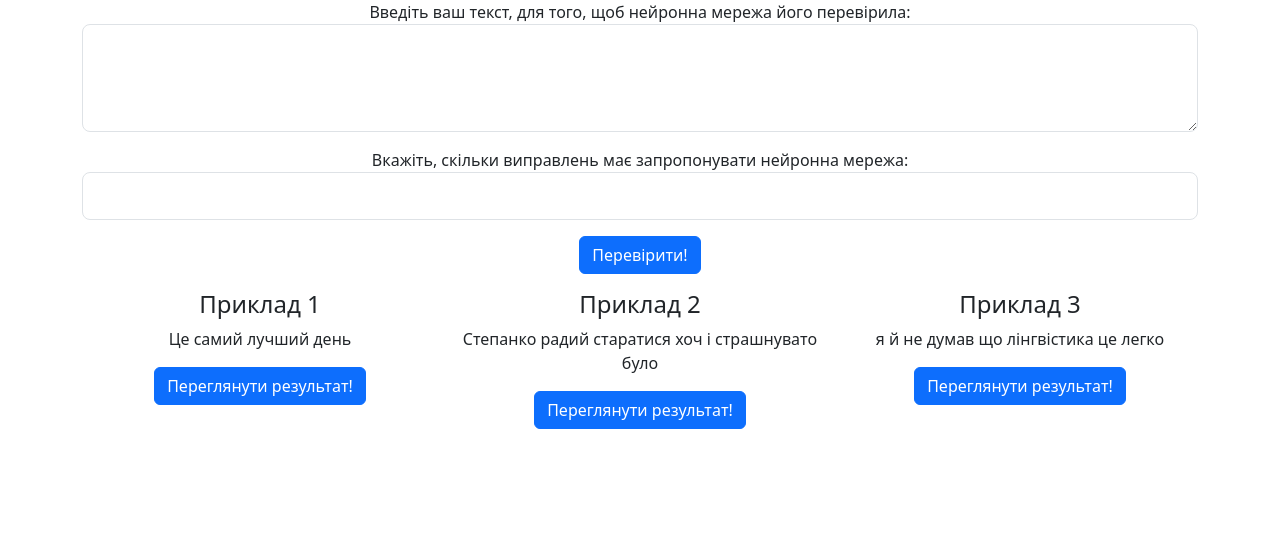
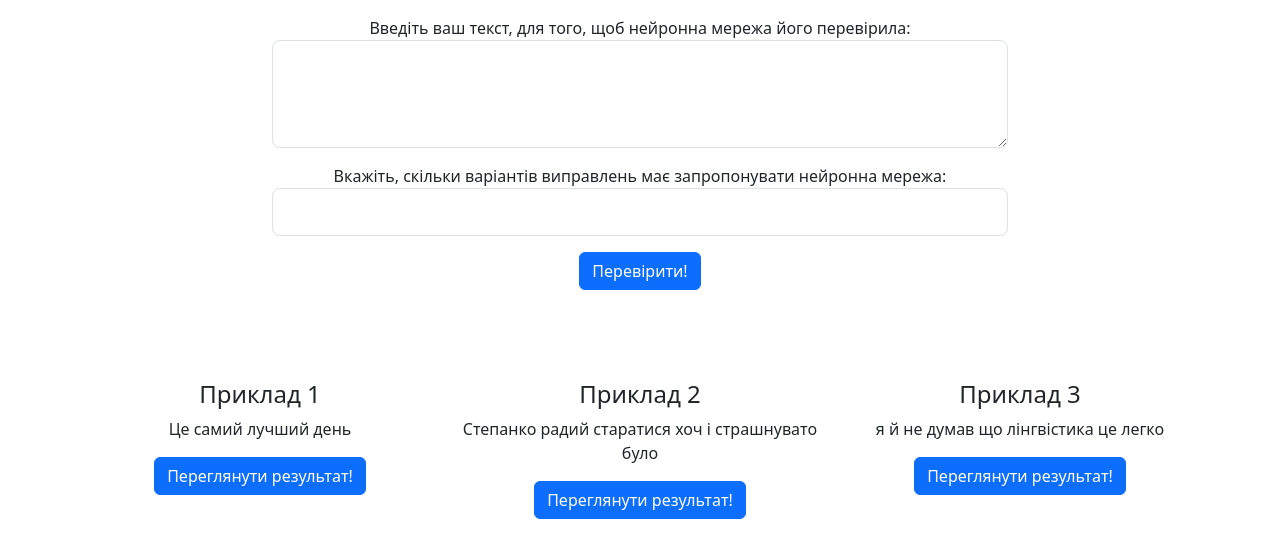
Before and after one commit to THEFUNOFLDOE/MANProject, a Django app: page / in a window 1280 px wide. Shown: the part 56-614 px from the top of the page. Run offline with Django 4.2, Linux system fonts and the light colour scheme.

Commit message:
Final with messages modified:   UACorrectingMachine/forms.py modified:   UACorrectingMachine/model/model.py new file:   UACorrectingMachine/static/UACorrectingMachine/css/checked.css new file:   UACorrectingMachine/static/UACorrectingMachine/css/index.css new file:   UACorrectingMachine/static/UACorrectingMachine/js/index.js modified:   UACorrectingMachine/templates/UACorrectingMachine/checked.html modified:   UACorrectingMachine/templates/UACorrectingMachine/index.html modified:   UACorrectingMachine/views.py

```diff
--- a/UACorrectingMachine/forms.py
+++ b/UACorrectingMachine/forms.py
@@ -4,6 +4,8 @@ from django import forms
 class UACorrectingMachineSearchForm(forms.Form):
     txt_for_correction = forms.CharField(label="Введіть ваш текст, для того, щоб нейронна мережа його перевірила",
                                          widget=forms.Textarea(attrs={'rows': '3',
+                                                                      'id': 'textInput',
                                                                       'class': 'form-control form-control-lg'}))
-    nn_numb_predicts = forms.IntegerField(label="Вкажіть, скільки виправлень має запропонувати нейронна мережа",
-                                          widget=forms.NumberInput(attrs={'class': 'form-control form-control-lg'}))
+    nn_numb_predicts = forms.CharField(label="Вкажіть, скільки варіантів виправлень має запропонувати нейронна мережа",
+                                          widget=forms.TextInput(attrs={'id': 'integerInput',
+                                                                        'class': 'form-control form-control-lg'}))
--- a/UACorrectingMachine/model/model.py
+++ b/UACorrectingMachine/model/model.py
@@ -12,15 +12,10 @@ model = AutoModelForSeq2SeqLM.from_pretrained(model_name, cache_dir=os.path.join
 device = device("cuda" if cuda.is_available() else "cpu")
 
 
-def highlight_text(text, color='yellow', padding='0.45em', margin='0.1em'):
+def highlight_text(text, class_type):
     """Add html markup & css style before and after text"""
 
-    string = f'''<mark style="background: {color};
-                  padding: {padding};
-                  line-height: 2.5;
-                  text_align: center;
-                  border-radius: 0.35em;
-                  margin: {margin};">{text}</mark>'''
+    string = f'''<mark class="{class_type}">{text}</mark>'''
 
     return string
 
@@ -50,28 +45,11 @@ def predict_sequences(text, num_return_sequences, model, tokenizer, tokenizer_kw
     # Decode model's output
     output_strings = tokenizer.batch_decode(output_ids, skip_special_tokens=True)
 
-    # === HTML-markup ===
-
-    # Add html-headers
-    s1_header = 'Джерело'
-    s2_header = 'Виправлено'
-
-    # Div container for two rows
-    html = '''
-    <div style="display:flex;
-    flex-direction: row;
-    text-align: justify;
-    border-radius: 7px;
-    border: 2px dashed #8e9aaf;
-    padding: 28px;">
-    '''
-
-    # Contents of the first, second columns respectively
-    col1_html = f'''<div style="margin: 0 1em; width: 50%;"><h3>{s1_header}</h3>'''
-    col2_html = f'''<div style="margin: 0 1em; width: 50%;"><h3>{s2_header}</h3>'''
+    markup_errors = []
+    markup_checks = []
 
     for output_str in output_strings:
-        markup_s1, markup_s2 = '', ''
+        markup_error, markup_check = '', ''
 
         # Use difflib module to find differences in two strings
         seq_matcher = dl.SequenceMatcher(None, text, output_str)
@@ -80,22 +58,18 @@ def predict_sequences(text, num_return_sequences, model, tokenizer, tokenizer_kw
         for tag, i1, i2, j1, j2 in seq_matcher.get_opcodes():
             # Add equal elements without change
             if tag == 'equal':
-              markup_s1 += text[i1:i2]
-              markup_s2 += output_str[j1:j2]
+              markup_error += text[i1:i2]
+              markup_check += output_str[j1:j2]
             # Add changed chunks with html-markup
             else:
-              markup_s1 += highlight_text(text[i1:i2], '#ffa8B6', padding='0.2em', margin='0')
-              markup_s2 += highlight_text(output_str[j1:j2], '#9df9ef', padding='0.2em', margin='0')
+              markup_error += highlight_text(text[i1:i2], "errorSign")
+              markup_check += highlight_text(output_str[j1:j2], "checkedSign")
 
-        col1_html += f'''<p>{markup_s1}</p>'''
-        col2_html += f'''<p>{markup_s2}</p>'''
+        markup_errors.append(markup_error)
+        markup_checks.append(markup_check)
 
-    col1_html += '</div>'
-    col2_html += '</div>'
 
-    html += col1_html + col2_html + '</div>'
-
-    return html
+    return (markup_errors, markup_checks)
 
 
 predict_correction = partial(predict_sequences,
--- /dev/null
+++ b/UACorrectingMachine/static/UACorrectingMachine/css/index.css
@@ -0,0 +1,4 @@
+.formBetter {
+    margin-top: 1em;
+    margin-bottom: 1em;
+}
--- /dev/null
+++ b/UACorrectingMachine/static/UACorrectingMachine/js/index.js
@@ -0,0 +1,9 @@
+function showMessage() {
+    let message = document.getElementById("fadedMessage");
+    let textArea = document.getElementById("textInput");
+    let integerInput = document.getElementById("integerInput");
+    if (textArea.value && integerInput.value) {
+        message.classList.remove("fade");
+    }
+
+}
--- a/UACorrectingMachine/templates/UACorrectingMachine/index.html
+++ b/UACorrectingMachine/templates/UACorrectingMachine/index.html
@@ -1,15 +1,31 @@
 {% extends 'UACorrectingMachine/base.html' %}
+{% load static %}
+
+{% block styles %}
+<link href="{% static 'UACorrectingMachine/css/index.css' %}" rel="stylesheet" type="text/css">
+{% endblock%}
 
 {% block content %}
     <div class="container text-center">
+        <div class="row justify-content-center">
+            <div class="col-8">
+                <form action="{% url 'home' %}" method="post" class="formBetter">
+                    {% csrf_token %}
+                    {{ form.as_p }}
+                    <button class="btn btn-primary" type="submit" value="Submit" onclick="showMessage()">Перевірити!</button>
+                </form>
+            </div>
+
+        </div>
+        <div class="row justify-content-center">
+            <div class="col-8">
+                <div id="fadedMessage" class="alert alert-success fade" role="alert">
+                    <span>Ваші дані отримано. Триває обробка.</span>
+                </div>
+            </div>
+
+        </div>
         <div class="row">
-            <form action="{% url 'home' %}" method="post" style="margin-bottom: 1em;">
-                {% csrf_token %}
-                {{ form.as_p }}
-                <button class="btn btn-primary" type="submit" value="Submit">Перевірити!</button>
-            </form>
-            <br>
-
             <div class="col">
                 <h4>Приклад 1</h4>
                 <p>Це самий лучший день</p>
@@ -27,4 +43,5 @@
             </div>
         </div>
     </div>
+    <script src="{% static 'UACorrectingMachine/js/index.js' %}"></script>
 {% endblock %}
--- a/UACorrectingMachine/views.py
+++ b/UACorrectingMachine/views.py
@@ -1,3 +1,4 @@
+from django.contrib import messages
 from django.shortcuts import render
 from .forms import UACorrectingMachineSearchForm
 from .model.model import predict_correction
@@ -9,14 +10,21 @@ def index(request):
             form = UACorrectingMachineSearchForm(request.POST)
             txt_for_correction = form.data.get("txt_for_correction")
             nn_numb_predicts = int(form.data.get("nn_numb_predicts"))
-            return render(request,
-                        'UACorrectingMachine/checked.html',
-                        context={'result': predict_correction(text=txt_for_correction,
-                                                                num_return_sequences=nn_numb_predicts)})
+
+            if len(txt_for_correction) > 170:
+                messages.warning(request, "Оскільки введене вами речення перевищує довжину у 170 символів, його частина була втрачена.")
+            if nn_numb_predicts > 10:
+                messages.warning(request, "Бажана кількість варіантів виправлень перевищує можливості нейронної мережі. Буде отримано 10 варіантів відповіді.")
+                nn_numb_predicts = 10
+
+            nn_prediction = tuple(zip(*predict_correction(text=txt_for_correction, num_return_sequences=nn_numb_predicts)))
+
         except Exception as error:
             print(error.args)
             return render(request, 'UACorrectingMachine/error.html')
-
+        return render(request,
+                            'UACorrectingMachine/checked.html',
+                            context={'result': nn_prediction})
     else:
         form = UACorrectingMachineSearchForm
     return render(request,
```
Also changed, not shown: UACorrectingMachine/static/UACorrectingMachine/css/checked.css (added, +23 -0 lines), UACorrectingMachine/templates/UACorrectingMachine/checked.html (+45 -3 lines).
